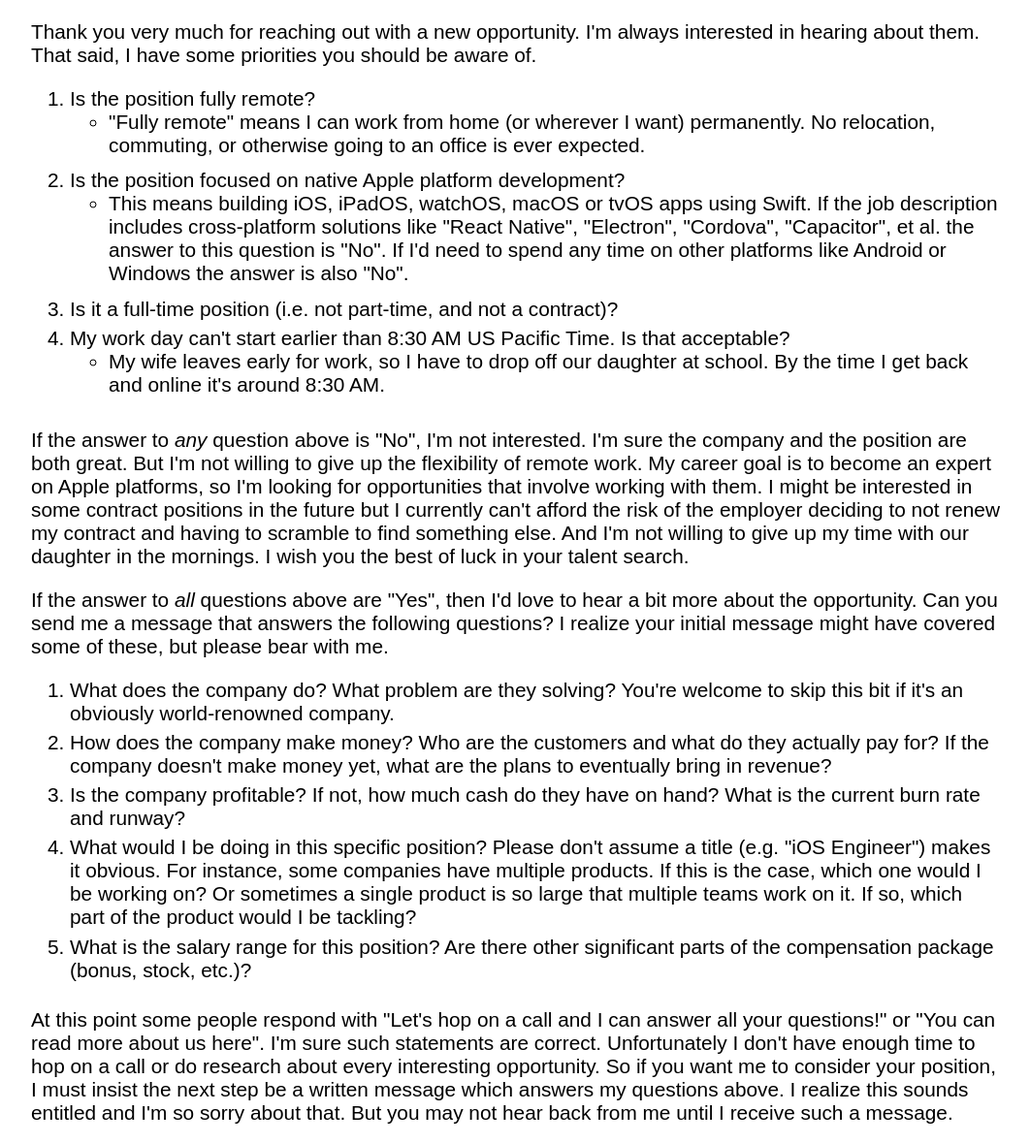
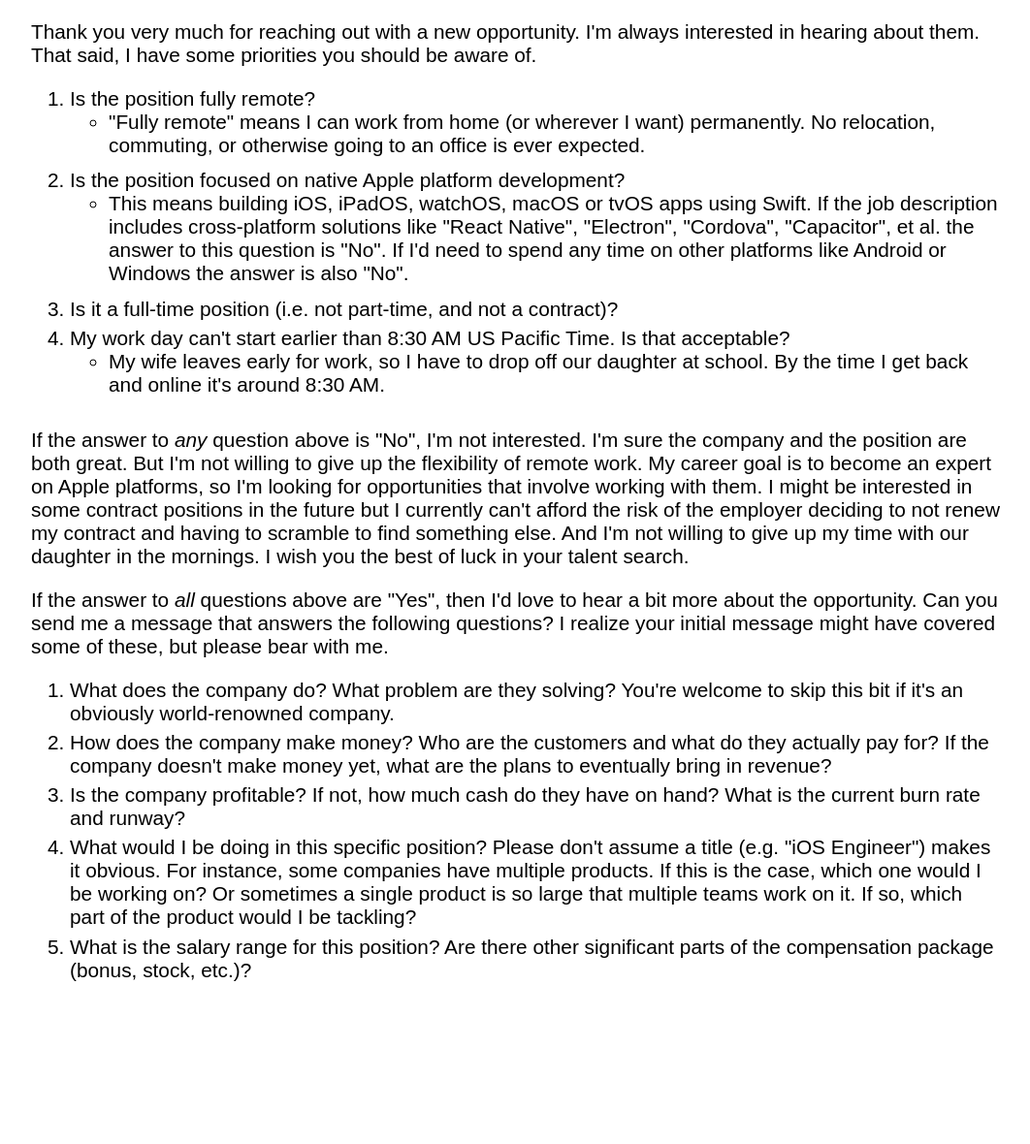
Before and after one commit to koralcem/personal-site, a Jekyll site: the page built from opportunity.html, in a window 1280 px wide. Shown: the whole page at 97% size, without its empty margins (108-1170 px from the left). Built offline with Jekyll 4.4.1, drawn with Linux system fonts in a browser that asks for light colours; after the commit the page ends 1040 px from its top, so only the background shows below that.

Commit message:
Remove bottom bit from opportunity

```diff
--- a/opportunity.html
+++ b/opportunity.html
@@ -41,7 +41,3 @@ css_files:
   <li>What would I be doing in this specific position? Please don't assume a title (e.g. "iOS Engineer") makes it obvious. For instance, some companies have multiple products. If this is the case, which one would I be working on? Or sometimes a single product is so large that multiple teams work on it. If so, which part of the product would I be tackling?</li>
   <li>What is the salary range for this position? Are there other significant parts of the compensation package (bonus, stock, etc.)?</li>
 </ol>
-
-<p>
-  At this point some people respond with "Let's hop on a call and I can answer all your questions!" or "You can read more about us here". I'm sure such statements are correct. Unfortunately I don't have enough time to hop on a call or do research about every interesting opportunity. So if you want me to consider your position, I must insist the next step be a written message which answers my questions above. I realize this sounds entitled and I'm so sorry about that. But you may not hear back from me until I receive such a message.
-</p>
```
